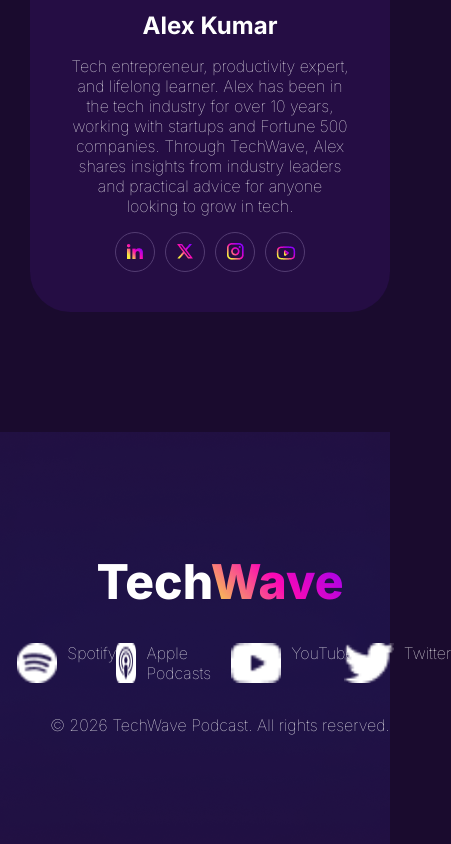
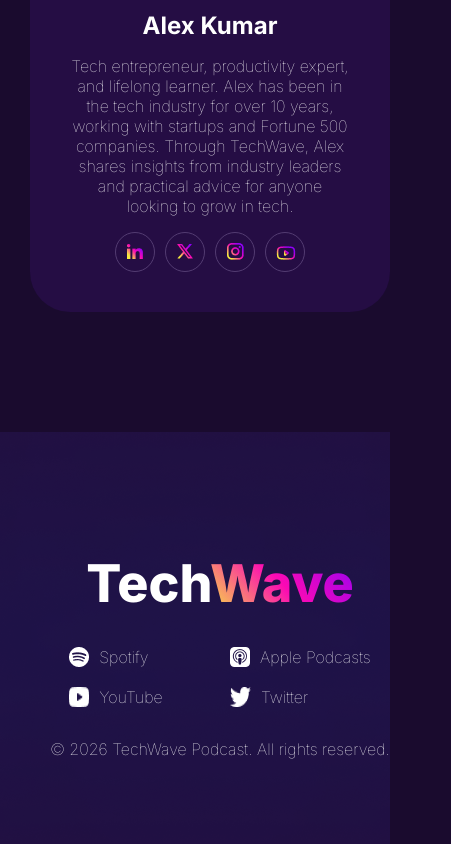
Before and after one commit to clever2817/PH-B13-A02-TechWave, a plain HTML site: page index.html in a window 390 px wide. Shown: the part 4988-5832 px from the top of the page, 451 px wide, since content can reach past the window. Drawn offline with Linux system fonts and the light colour scheme.

Commit message:
Responsive Footer Section Done

```diff
--- a/styles.css
+++ b/styles.css
@@ -389,6 +389,8 @@ nav > button {
   padding: 10px;
 }
 
+
+/* Footer Section Styles */
 .footer-container {
   height: 412px;
   background-image: url("./assets/footer-bg.png");
@@ -407,7 +409,7 @@ nav > button {
 }
 
 .footer-content h1{
-  font-size: 48px;
+  font-size: 52px;
   font-weight: 800;
 }
 
@@ -574,4 +576,9 @@ nav > button {
   .host-socials {
     justify-content: center;
   }
+
+  /* Footer Section */
+  .footer-links{
+    grid-template-columns: repeat(2,1fr);
+  }
 }
```
